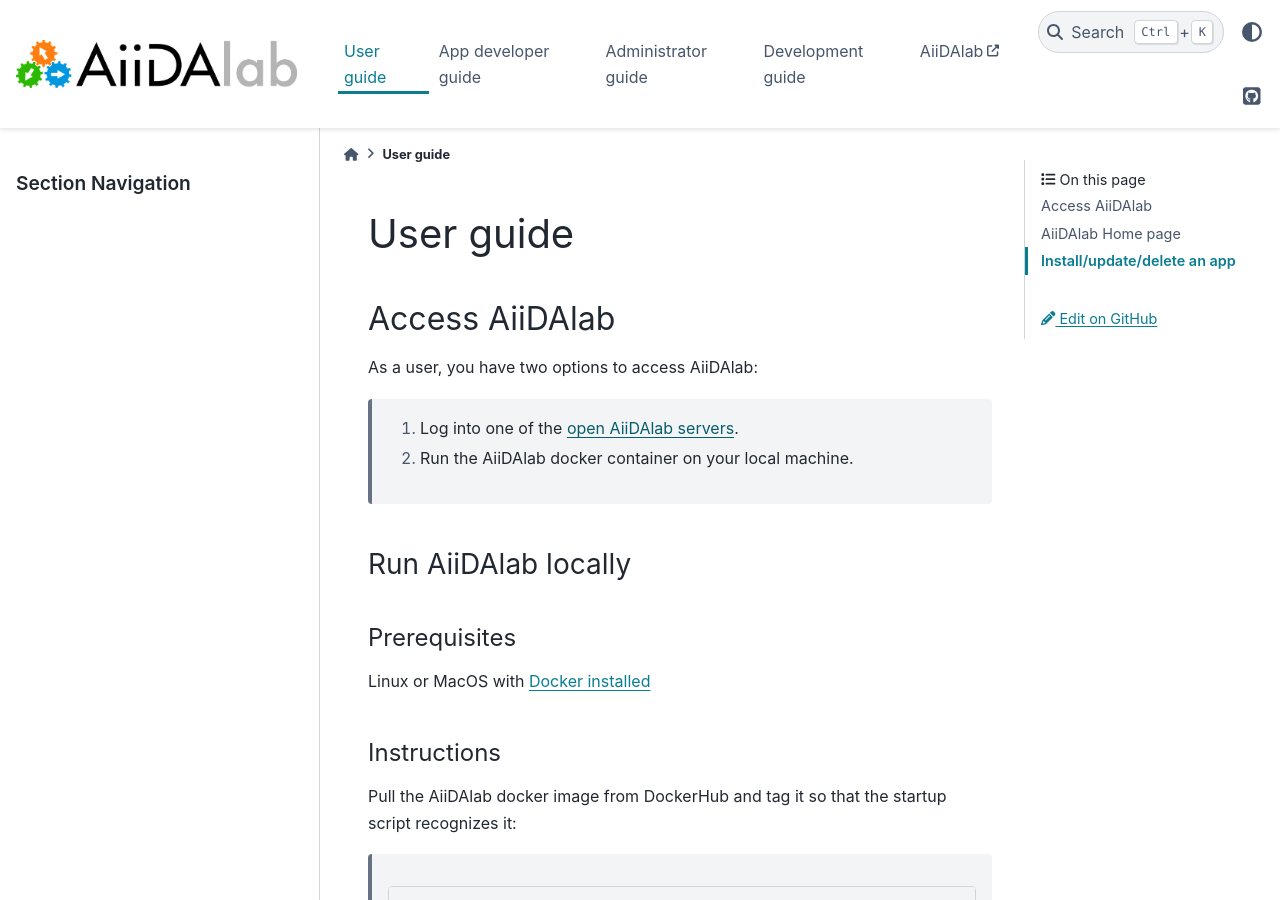
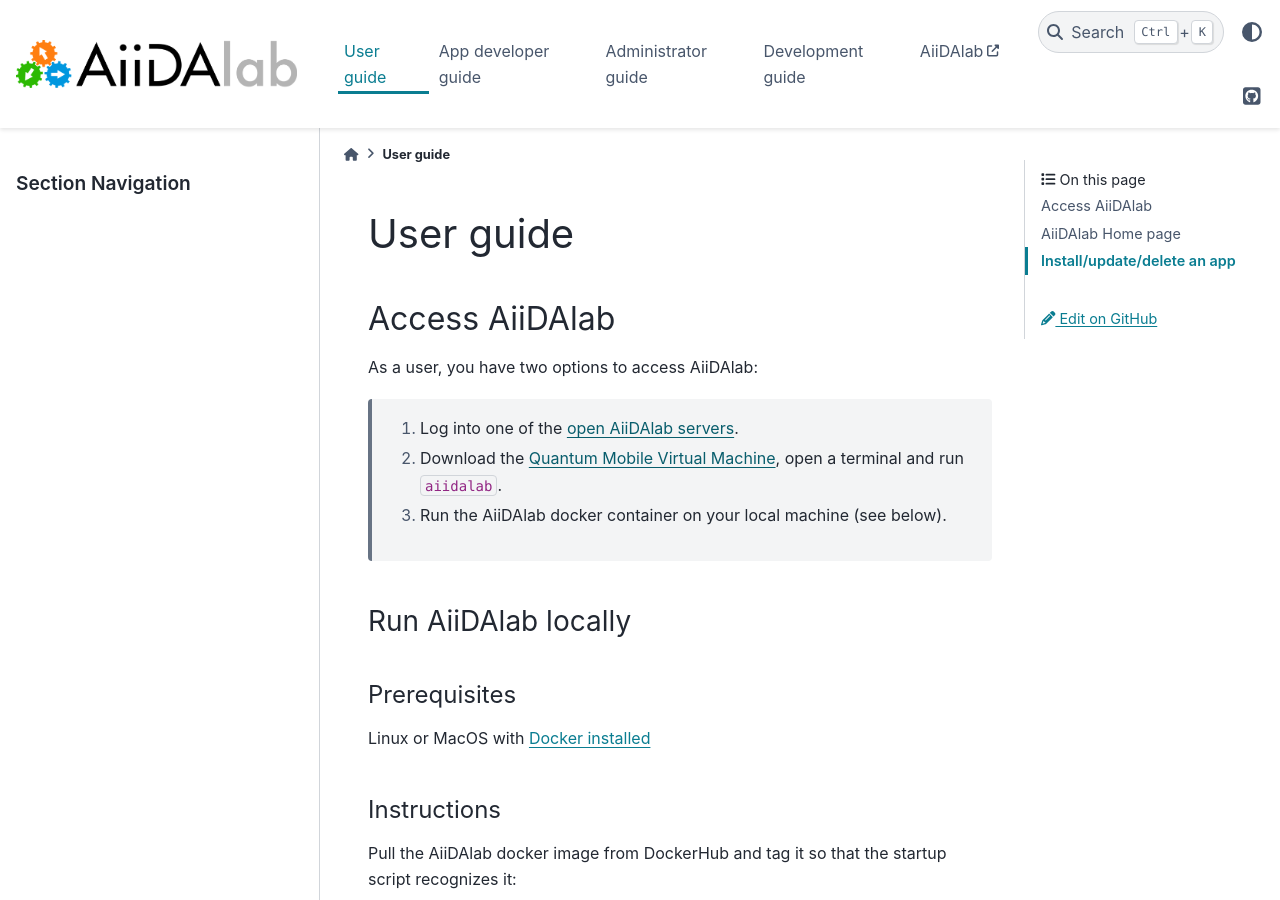
Before and after one commit to aiidalab/aiidalab, a Sphinx documentation site: the page built from docs/source/usage/index.rst, in a window 1280 px wide and 900 px high. Built offline with Sphinx 7.4.7 and the PyData theme 0.15.4, drawn with Linux system fonts in a browser that asks for light colours; pages that are not in the unit, such as notebooks, are missing from menus.

Commit message:
docs: mention quantum mobile

```diff
--- a/docs/source/usage/index.rst
+++ b/docs/source/usage/index.rst
@@ -10,7 +10,8 @@ Access AiiDAlab
 As a user, you have two options to access AiiDAlab:
 
  1. Log into one of the `open AiiDAlab servers <https://materialscloud.org/aiidalab>`_.
- 2. Run the AiiDAlab docker container on your local machine.
+ 2. Download the `Quantum Mobile Virtual Machine <https://quantum-mobile.readthedocs.io/>`_, open a terminal and run ``aiidalab``.
+ 3. Run the AiiDAlab docker container on your local machine (see below).
 
 .. _usage:run-locally:
 
```
